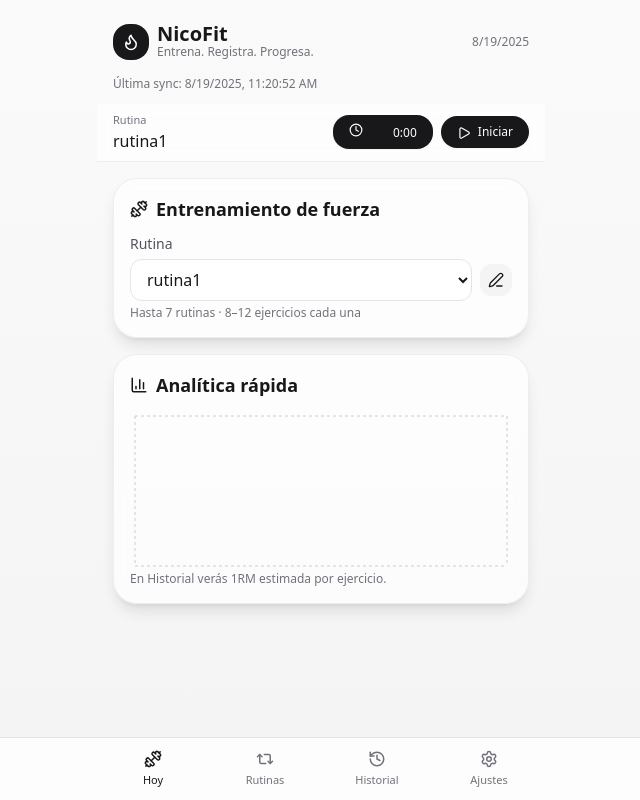
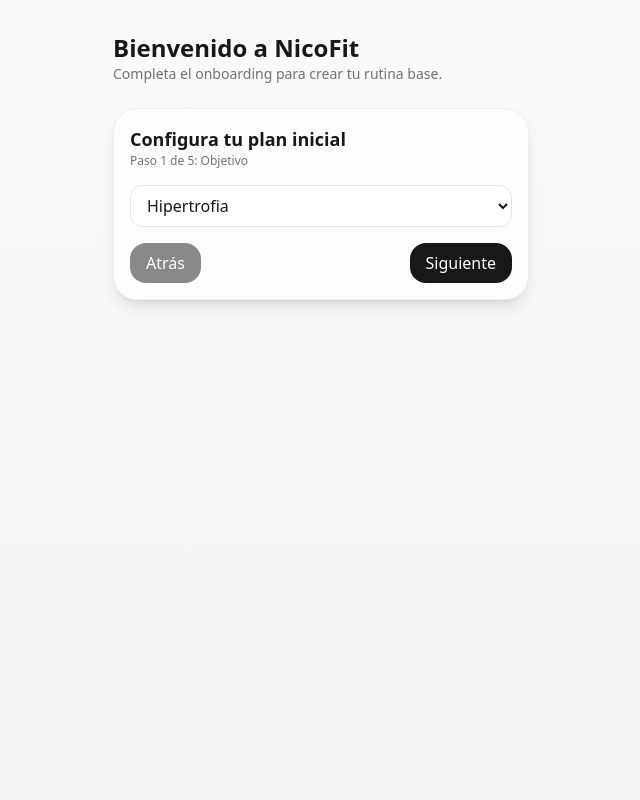
Before and after one commit to nicoschmidtj/nicofit2, a React (Vite) app: page / in a window 1280 px wide. Shown: the whole page, without its empty margins (319-959 px from the left). Built offline with nearby package versions, Linux system fonts and the light colour scheme.

Commit message:
Agregar onboarding inicial y generación de plan semanal

```diff
--- a/src/App.jsx
+++ b/src/App.jsx
@@ -9,6 +9,8 @@
 import { buildPerExerciseHistory as buildAnalyticsPerExerciseHistory } from "./lib/analytics.js";
 import { buildPerExerciseHistory, calcNext, PROGRESSION_PROFILES } from "./lib/progression.ts";
 import { appStorage } from "./lib/storage/index.js";
+import OnboardingWizard from "./features/onboarding/OnboardingWizard.jsx";
+import { generateOnboardingPlan } from "./features/onboarding/planGenerator.js";
 
 const repo = loadRepo();
 // =====================================
@@ -75,6 +77,7 @@
     sound: true,
     vibration: true,
     theme: "system", // system | light | dark
+    onboardingCompleted: false,
   },
   sessions: [], // strength + cardio
   profileByExerciseId: {},
@@ -153,6 +156,11 @@
   const [prFlash, setPrFlash] = useState("");
   const [confirmFlash, setConfirmFlash] = useState(null); // { message, onConfirm }
   const [dateStr] = useState(() => new Date().toLocaleDateString());
+  const [weeklyPlanSummary, setWeeklyPlanSummary] = useState(() => ({
+    objective: data.settings?.onboardingObjective || "",
+    daysPerWeek: data.settings?.onboardingDaysPerWeek || Object.keys(data.userRoutinesIndex || {}).length,
+    routines: Object.keys(data.userRoutinesIndex || {}).length,
+  }));
   const lastActionRef = useRef({ exId: null, added: 0, prevCompleted: false });
   const beep = useBeep();
 
@@ -389,6 +397,43 @@
 
   const unit = data.settings.unit;
 
+  const completeOnboarding = (answers) => {
+    const generated = generateOnboardingPlan(answers);
+    setData((d) => ({
+      ...d,
+      settings: {
+        ...d.settings,
+        onboardingCompleted: true,
+        onboardingObjective: answers.objective,
+        onboardingDaysPerWeek: generated.summary.daysPerWeek,
+      },
+      profileByExerciseId: {
+        ...(d.profileByExerciseId || {}),
+        ...generated.profileByExerciseId,
+      },
+      userRoutinesIndex: generated.userRoutinesIndex,
+    }));
+    setWeeklyPlanSummary({
+      objective: generated.summary.objective,
+      daysPerWeek: generated.summary.daysPerWeek,
+      routines: Object.keys(generated.userRoutinesIndex || {}).length,
+    });
+  };
+
+  if (!data.settings?.onboardingCompleted) {
+    return (
+      <div className="min-h-screen w-full bg-gradient-to-b from-zinc-50 to-zinc-100 dark:from-zinc-950 dark:to-zinc-900 text-zinc-900 dark:text-zinc-100">
+        <div className="max-w-md mx-auto px-4 pt-8">
+          <header className="mb-6">
+            <h1 className="text-2xl font-semibold">Bienvenido a NicoFit</h1>
+            <p className="text-sm text-zinc-500">Completa el onboarding para crear tu rutina base.</p>
+          </header>
+          <OnboardingWizard onFinish={completeOnboarding} />
+        </div>
+      </div>
+    );
+  }
+
   return (
     <div className="min-h-screen w-full bg-gradient-to-b from-zinc-50 to-zinc-100 dark:from-zinc-950 dark:to-zinc-900 text-zinc-900 dark:text-zinc-100">
       <div className="max-w-md mx-auto pb-32 px-4 pt-6">
@@ -429,6 +474,7 @@
             weeklyVolume={weeklyVolume}
             lastActionRef={lastActionRef}
             setPrFlash={setPrFlash}
+            weeklyPlanSummary={weeklyPlanSummary}
           />
         )}
 
@@ -533,7 +579,7 @@
   return "controlado";
 }
 
-function TodayTab({ data, setData, routines, activeSession, setActiveSession, startStrength, finishStrength, flashPR, restSec, startRest, unit, setTab, weeklyVolume, lastActionRef, setPrFlash }) {
+function TodayTab({ data, setData, routines, activeSession, setActiveSession, startStrength, finishStrength, flashPR, restSec, startRest, unit, setTab, weeklyVolume, lastActionRef, setPrFlash, weeklyPlanSummary }) {
   const [selectedRoutineKey, setSelectedRoutineKey] = useState(routines[0]?.id || "");
   useEffect(() => { if (!selectedRoutineKey && routines[0]) setSelectedRoutineKey(routines[0].id); }, [routines, selectedRoutineKey]);
   const routineKey = activeSession?.routineKey || selectedRoutineKey;
@@ -758,6 +804,13 @@
 
   return (
     <div className="space-y-4">
+      <Card className="p-3">
+        <div className="text-sm font-semibold">Tu plan de esta semana</div>
+        <div className="text-xs text-zinc-500 mt-1">
+          Objetivo: {weeklyPlanSummary?.objective || 'hipertrofia'} · {weeklyPlanSummary?.daysPerWeek || routines.length} días · {weeklyPlanSummary?.routines || routines.length} rutinas activas
+        </div>
+      </Card>
+
       {/* Sticky glass header with global timer + start/finish */}
       <div className="sticky top-0 z-30 -mx-4 px-4 pt-2 pb-2 bg-white/70 dark:bg-zinc-950/50 backdrop-blur border-b border-zinc-200/60 dark:border-zinc-800 overflow-visible">
         <div className="max-w-md mx-auto flex items-center justify-between gap-2">
--- /dev/null
+++ b/src/features/onboarding/OnboardingWizard.jsx
@@ -0,0 +1,113 @@
+import React, { useMemo, useState } from 'react';
+import { Card, Button } from '../../ui.jsx';
+
+const STEPS = ['Objetivo', 'Experiencia', 'Días/semana', 'Equipamiento', 'Limitaciones'];
+
+export default function OnboardingWizard({ onFinish }) {
+  const [step, setStep] = useState(0);
+  const [answers, setAnswers] = useState({
+    objective: 'hipertrofia',
+    experience: 'principiante',
+    daysPerWeek: 3,
+    equipment: ['todos'],
+    limitations: '',
+  });
+
+  const canContinue = useMemo(() => {
+    if (step === 3) return answers.equipment.length > 0;
+    return true;
+  }, [step, answers.equipment.length]);
+
+  const toggleEquipment = (value) => {
+    setAnswers((prev) => {
+      const set = new Set(prev.equipment);
+      if (set.has(value)) {
+        set.delete(value);
+      } else {
+        set.add(value);
+      }
+      if (set.size === 0) set.add('todos');
+      if (value === 'todos' && set.has('todos')) return { ...prev, equipment: ['todos'] };
+      if (set.has('todos') && value !== 'todos') set.delete('todos');
+      return { ...prev, equipment: Array.from(set) };
+    });
+  };
+
+  return (
+    <Card className="p-4 space-y-4">
+      <div>
+        <h2 className="text-lg font-semibold">Configura tu plan inicial</h2>
+        <p className="text-xs text-zinc-500">Paso {step + 1} de {STEPS.length}: {STEPS[step]}</p>
+      </div>
+
+      {step === 0 && (
+        <select
+          className="w-full px-3 py-2 rounded-xl bg-white dark:bg-zinc-900 border border-zinc-200 dark:border-zinc-800"
+          value={answers.objective}
+          onChange={(e) => setAnswers((prev) => ({ ...prev, objective: e.target.value }))}
+        >
+          <option value="fuerza">Ganar fuerza</option>
+          <option value="hipertrofia">Hipertrofia</option>
+          <option value="recomposicion">Recomposición</option>
+        </select>
+      )}
+
+      {step === 1 && (
+        <select
+          className="w-full px-3 py-2 rounded-xl bg-white dark:bg-zinc-900 border border-zinc-200 dark:border-zinc-800"
+          value={answers.experience}
+          onChange={(e) => setAnswers((prev) => ({ ...prev, experience: e.target.value }))}
+        >
+          <option value="principiante">Principiante</option>
+          <option value="intermedio">Intermedio</option>
+          <option value="avanzado">Avanzado</option>
+        </select>
+      )}
+
+      {step === 2 && (
+        <input
+          type="number"
+          min={2}
+          max={6}
+          value={answers.daysPerWeek}
+          onChange={(e) => setAnswers((prev) => ({ ...prev, daysPerWeek: Number(e.target.value) || 3 }))}
+          className="w-full px-3 py-2 rounded-xl bg-white dark:bg-zinc-900 border border-zinc-200 dark:border-zinc-800"
+        />
+      )}
+
+      {step === 3 && (
+        <div className="grid grid-cols-2 gap-2 text-sm">
+          {['todos', 'barra', 'mancuerna', 'maquina', 'polea'].map((equip) => (
+            <button
+              key={equip}
+              type="button"
+              onClick={() => toggleEquipment(equip)}
+              className={`px-3 py-2 rounded-xl border ${answers.equipment.includes(equip) ? 'border-emerald-500 bg-emerald-50 dark:bg-emerald-950/30' : 'border-zinc-200 dark:border-zinc-800'}`}
+            >
+              {equip}
+            </button>
+          ))}
+        </div>
+      )}
+
+      {step === 4 && (
+        <textarea
+          value={answers.limitations}
+          onChange={(e) => setAnswers((prev) => ({ ...prev, limitations: e.target.value }))}
+          rows={3}
+          placeholder="Ejemplo: molestia de hombro derecho"
+          className="w-full px-3 py-2 rounded-xl bg-white dark:bg-zinc-900 border border-zinc-200 dark:border-zinc-800"
+        />
+      )}
+
+      <div className="flex justify-between gap-2">
+        <Button onClick={() => setStep((s) => Math.max(0, s - 1))} disabled={step === 0}>Atrás</Button>
+        {step < STEPS.length - 1 ? (
+          <Button className="bg-emerald-600" onClick={() => setStep((s) => s + 1)} disabled={!canContinue}>Siguiente</Button>
+        ) : (
+          <Button className="bg-emerald-600" onClick={() => onFinish(answers)}>Crear plan</Button>
+        )}
+      </div>
+    </Card>
+  );
+}
--- /dev/null
+++ b/src/features/onboarding/planGenerator.js
@@ -0,0 +1,77 @@
+import repo from '../../data/exercisesRepo.json' with { type: 'json' };
+import { buildDefaultUserRoutinesIndex } from '../../lib/defaultUserRoutines.js';
+
+const PROFILE_BY_GOAL = {
+  fuerza: 'strength',
+  hipertrofia: 'hypertrophy',
+  recomposicion: 'recomposition',
+};
+
+const PRIORITY_KEYS = {
+  fuerza: ['rutina1', 'rutina2', 'rutina3', 'extra1', 'extra2', 'rutina_express_1'],
+  hipertrofia: ['rutina1', 'rutina2', 'rutina3', 'extra1', 'extra2', 'rutina_express_1'],
+  recomposicion: ['rutina_express_1', 'rutina1', 'rutina2', 'rutina3', 'extra1', 'extra2'],
+};
+
+const normalize = (v = '') => String(v || '').toLowerCase();
+
+function buildBlockedMuscles(limitations = '') {
+  const text = normalize(limitations);
+  const blocked = new Set();
+  if (text.includes('hombro')) blocked.add('hombro');
+  if (text.includes('rodilla') || text.includes('pierna')) blocked.add('pierna');
+  if (text.includes('espalda') || text.includes('lumbar')) blocked.add('espalda');
+  return blocked;
+}
+
+function canUseExercise(exercise, equipmentSet, blockedMuscles) {
+  if (!exercise) return false;
+  const implement = normalize(exercise.implement || 'otros');
+  if (!equipmentSet.has('todos') && !equipmentSet.has(implement) && implement !== 'peso_corporal' && implement !== 'otros') {
+    return false;
+  }
+  if (blockedMuscles.size > 0 && (exercise.muscles || []).some((m) => blockedMuscles.has(normalize(m)))) {
+    return false;
+  }
+  return true;
+}
+
+export function generateOnboardingPlan(answers) {
+  const objective = answers.objective || 'hipertrofia';
+  const daysPerWeek = Math.max(2, Math.min(6, Number(answers.daysPerWeek || 3)));
+  const progressionProfile = PROFILE_BY_GOAL[objective] || 'hypertrophy';
+  const defaults = buildDefaultUserRoutinesIndex();
+  const equipmentSet = new Set((answers.equipment || []).length ? answers.equipment : ['todos']);
+  const blockedMuscles = buildBlockedMuscles(answers.limitations);
+
+  const allRoutineKeys = Object.keys(defaults);
+  const prioritized = PRIORITY_KEYS[objective] || allRoutineKeys;
+  const orderedKeys = [...prioritized.filter((k) => allRoutineKeys.includes(k)), ...allRoutineKeys.filter((k) => !prioritized.includes(k))];
+
+  const selectedRoutines = {};
+  for (const key of orderedKeys) {
+    if (Object.keys(selectedRoutines).length >= daysPerWeek) break;
+    const filteredIds = (defaults[key] || []).filter((id) => canUseExercise(repo.byId?.[id], equipmentSet, blockedMuscles));
+    if (filteredIds.length >= 3) {
+      selectedRoutines[key] = filteredIds;
+    }
+  }
+
+  if (Object.keys(selectedRoutines).length === 0) {
+    Object.assign(selectedRoutines, defaults);
+  }
+
+  const profileByExerciseId = {};
+  Object.values(selectedRoutines).flat().forEach((exerciseId) => {
+    profileByExerciseId[exerciseId] = { progressionProfile };
+  });
+
+  const summary = {
+    objective,
+    experience: answers.experience,
+    daysPerWeek,
+    totalExercises: Object.values(selectedRoutines).reduce((acc, arr) => acc + arr.length, 0),
+  };
+
+  return { userRoutinesIndex: selectedRoutines, profileByExerciseId, summary };
+}
```
